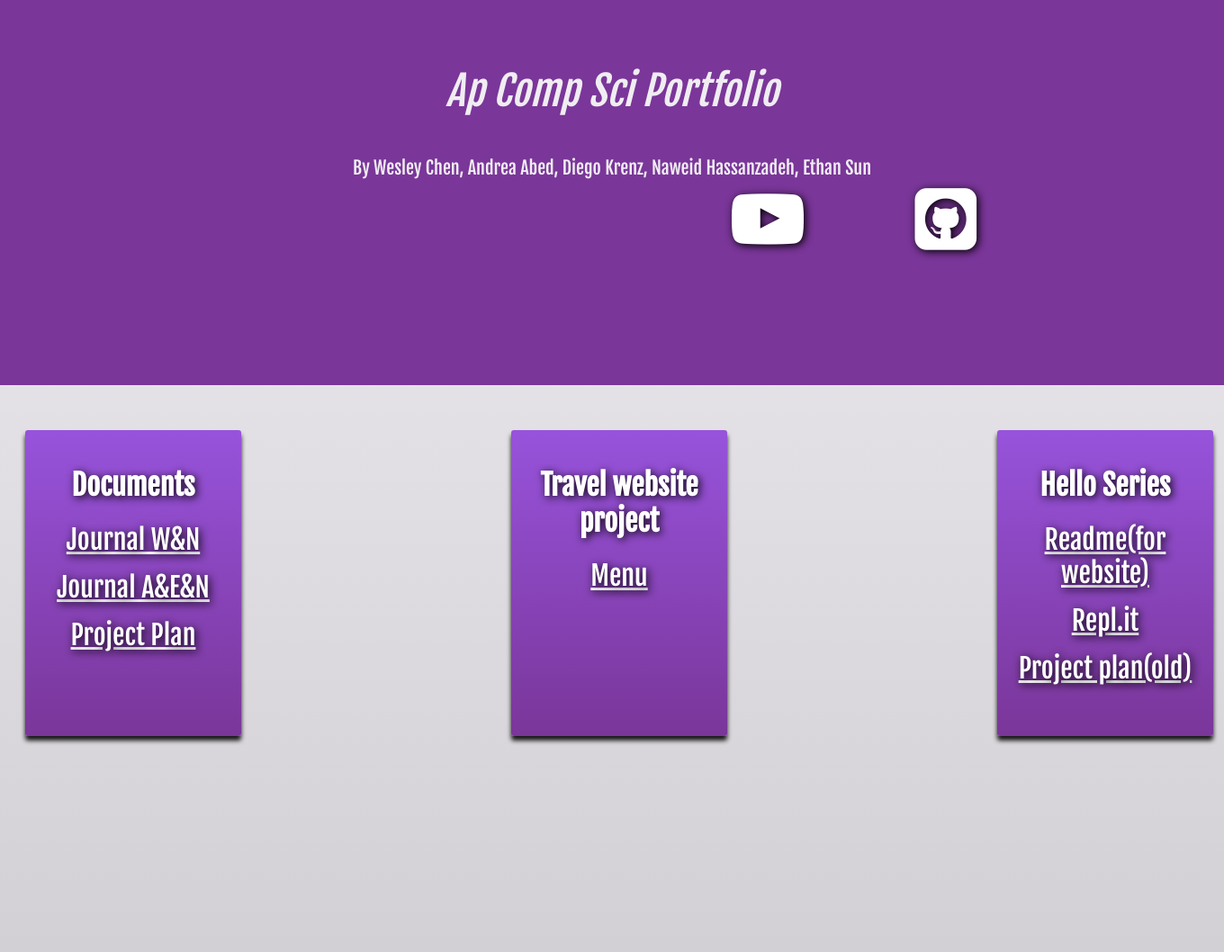
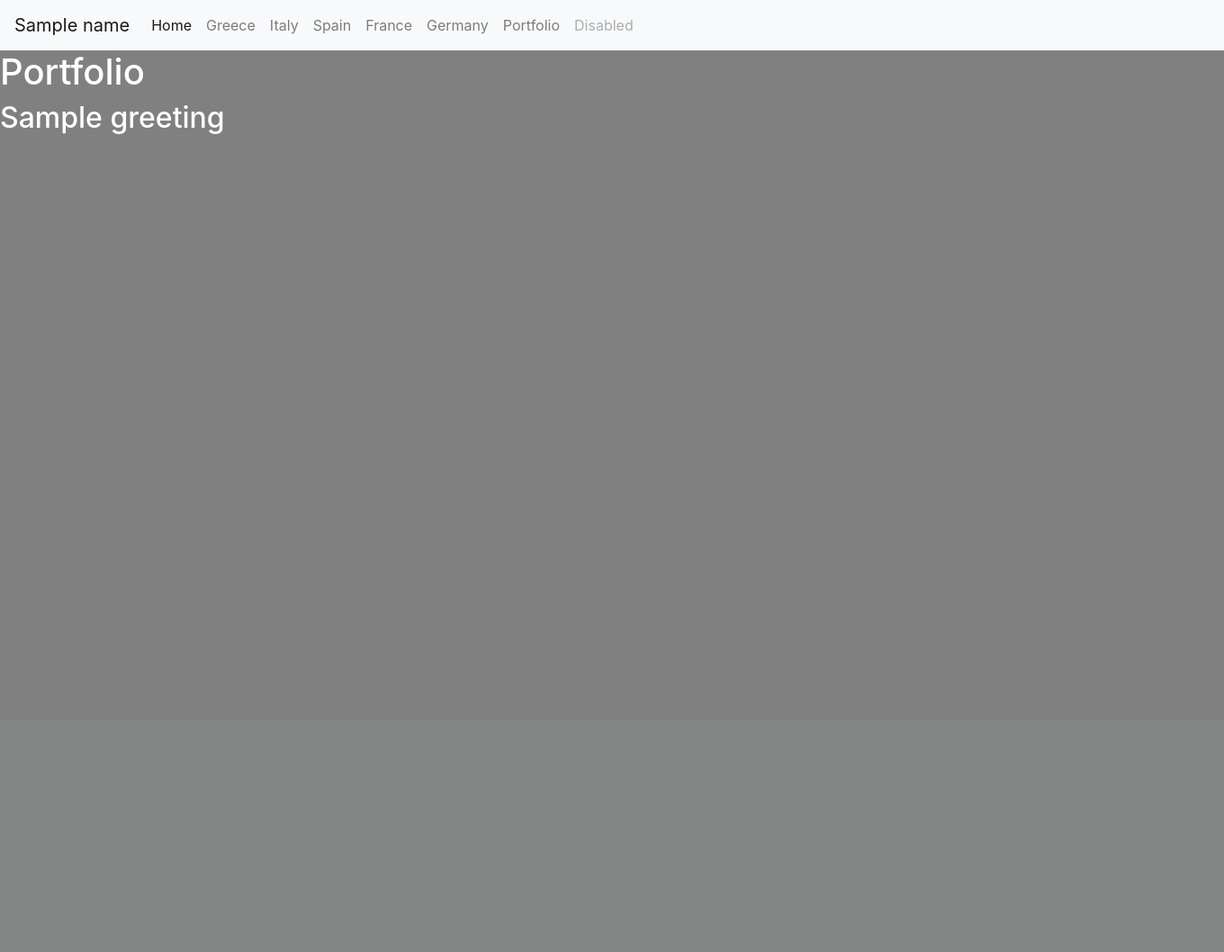
Before and after one commit to EyJajb/veryold_europe, a Flask app: template europe_travel/templates/portfolio.html in a window 1360 px wide. Shown: the top 1058 px of the page at 90% size. After the commit the page ends 149 px from the top, so only its background shows below. Run offline with Flask 2, Linux system fonts and the light colour scheme; the template is opened without the code that fills it: most values are stand-ins (such as "Sample title", 1, 10 or a date in 2020); some libraries are stand-ins or nearby versions.

Commit message:
removed all.html, replaced portfolio with loop

```diff
--- a/europe_travel/main.py
+++ b/europe_travel/main.py
@@ -13,7 +13,7 @@ def home_route():
 
 @app.route("/portfolio/")
 def portfolio_route():
-    return render_template("portfolio.html", projects=projects.setup())
+    return render_template("portfolio.html", datalist=data.alldata())
 
 #adds the app routes so we can have seprate sites for each of the locations where we can include information about them
 @app.route("/greece/")
@@ -36,13 +36,7 @@ def france_route():
 def germany_route():
     return render_template("germany.html", projects=projects.setup())
 
-@app.route("/all/")
-def all_route():
-    return render_template("all.html", datalist=data.alldata())
 
-@app.route("/england/")
-def england_route():
-    return "<h1 style='background-color:blue;color:white'>England!</h1>"
 
 if __name__ == "__main__":
     #runs the application on the repl development server
--- a/europe_travel/templates/base.html
+++ b/europe_travel/templates/base.html
@@ -36,7 +36,6 @@
             <a class="nav-link" href="/france/">France</a>
             <a class="nav-link" href="/germany/">Germany</a>
             <a class="nav-link" href="/portfolio/">Portfolio</a>
-            <a class="nav-link" href="/all/">All</a>
             <a class="nav-link disabled" href="#" tabindex="-1" aria-disabled="true">Disabled</a>
         </div>
     </div>
--- a/europe_travel/templates/portfolio.html
+++ b/europe_travel/templates/portfolio.html
@@ -1,59 +1,29 @@
 <!DOCTYPE html>
+<html lang="en">
 
-<html>
-<head>
-    <!-- Title + links to other folders + fonts-->
-    <title>WesleyChen</title>
-    <link rel="stylesheet" href="../static/style.css">
-    <meta name="viewport" content="width=device-width, initial-scale=1.0">
-    <link href="https://fonts.googleapis.com/css2?family=Fjalla+One&display=swap" rel="stylesheet">
-    <link rel="stylesheet" href="https://cdnjs.cloudflare.com/ajax/libs/font-awesome/4.7.0/css/font-awesome.min.css">
-</head>
-<body>
-<!--Creates the black nav bar(Not actually a nav bar)-->
+{% extends "portfoliobase.html" %}
 
-<div class="header">
-    <i><p style="color:#f0edf2">Ap Comp Sci Portfolio</p></i>
-    <p style="color:#f0edf2;font-size: 20px">By Wesley Chen, Andrea Abed, Diego Krenz, Naweid Hassanzadeh, Ethan Sun </p>
-</div>
-<!--Creates the icons for youtube and github-->
-<div class="icon">
-    <a style="position:relative; top:-225px; right: -805px; color:white" href="https://www.youtube.com/watch?v=dQw4w9WgXcQ&ab_channel=RickAstleyVEVO" target="_blank"><i class="fa fa-youtube-play fa-5x"></i></a>
+{% block head %}
+<h1>Portfolio</h1>
+{% endblock %}
 
-    <a style="position:relative; top:-225px; right: -845px; color:white" href="https://github.com/andrea-abed/europe_travel" target="_blank"><i class= "fa fa-github-square fa-5x"></i></a>
-</div>
 
-</div>
-<!--Creates all the cards-->
-<div style="width:300px; height:300px; position:relative; top:-30px; left: 20px" class="card"><center>
+{% block body %}
+{% for data in datalist: %}
+{% set greeting = data["greeting"] %}
+{% set embed = data["embed"] %}
 
-    <h1 style="color:white">Documents</h1>
-    <!--href links the words after it with the link-->
-    <p><a class="welcome-text" style="color:white" href="https://docs.google.com/document/d/15XZWCyArc6Fv6Ywa5bqmP_nOSDWnGqM-ursyV09_FxM/edit">Journal W&N</p></a>
+<h2>{{greeting}} <span style='color:white;'></span></h2>
+<ol>
+    {% if 'embed' in data %}
+    <li>{{job}} link: <span style='color:midnightblue;'>{{embed}}</span></li>
+    <div class="embed-responsive embed-responsive-4by3">
+        <iframe style="width:100%; height:50%;" class="embed-responsive-item" src={{embed}} ></iframe>
+    </div>
+    {% endif %}
+</ol>
 
-    <p><a class="welcome-text" style="color:white" href="https://docs.google.com/document/d/1QPwyc1Xuv9RBLs38YVvEXeJLtfcbk_punZXeIJM1wcw/edit">Journal A&E&N</p></a>
+{% endfor %}
+{% endblock %}
 
-    <p><a class="welcome-text" style="color:white" href="https://docs.google.com/document/d/1VJz3bjcGSNatEY4aVoDGxhfeJRwPQQI6zGf2Ji53uDk/edit?usp=sharing">Project Plan</p></a>
-
-</div>
-<!--the style="" makes it that everything under it will have the atributes of what is written-->
-<div style="width:300px; height:300px; position:relative; top:-370px; left: 1100px" class="card"><center>
-
-    <h1 style="color:white">Hello Series</h1>
-
-    <p><a class="welcome-text" style="color:white" href="https://github.com/andrea-abed/europe_travel/blob/master/README.md">Readme(for website)</p></a>
-
-    <p><a class="welcome-text" style="color:white" href="https://repl.it/@dkrenz/period-2-group#READMEFIRST.md<h1 style=">Repl.it</p></a>
-
-    <p><a class="welcome-text" style="color:white" href="https://docs.google.com/document/d/1n8XvhfdLlLcQkmsrgegQgb6QPyclnFSn_wVakUGTJAo/edit?usp=sharing">Project plan(old)</p></a>
-</div>
-<!--The use of class card makes it easier to write/organize. See class card in style.css folder-->
-<div style="width:300px; height:300px; position:relative; top:-710px; right: -560px" class="card"><center>
-
-    <h1 style="color:white">Travel website project</h1>
-
-    <p><a class="welcome-text" style="color:white" href="http://127.0.0.1:5000/g">Menu</p></a>
-
-    </h1></a></div>
-</body>
 </html>
--- /dev/null
+++ b/europe_travel/templates/portfoliobase.html
@@ -0,0 +1,40 @@
+<!DOCTYPE html>
+<html lang="en">
+
+<head>
+    <!-- Bootstrap CSS -->
+    <link rel="stylesheet" href="https://stackpath.bootstrapcdn.com/bootstrap/4.3.1/css/bootstrap.min.css" integrity="sha384-ggOyR0iXCbMQv3Xipma34MD+dH/1fQ784/j6cY/iJTQUOhcWr7x9JvoRxT2MZw1T" crossorigin="anonymous">
+</head>
+
+<body style="background-color:gray;color:white;">
+<!--Navbar-->
+<nav class="navbar navbar-expand-lg navbar-light bg-light">
+    <a class="navbar-brand" href="#">{{name}}</a>
+    <button class="navbar-toggler" type="button" data-toggle="collapse" data-target="#navbarNavAltMarkup" aria-controls="navbarNavAltMarkup" aria-expanded="false" aria-label="Toggle navigation">
+        <span class="navbar-toggler-icon"></span>
+    </button>
+    <div class="collapse navbar-collapse" id="navbarNavAltMarkup">
+        <div class="navbar-nav">
+            <a class="nav-link active" href="/">Home <span class="sr-only">(current)</span></a>
+            <a class="nav-link" href="/greece/">Greece</a>
+            <a class="nav-link" href="/italy/">Italy</a>
+            <a class="nav-link" href="/spain/">Spain</a>
+            <a class="nav-link" href="/france/">France</a>
+            <a class="nav-link" href="/germany/">Germany</a>
+            <a class="nav-link" href="/portfolio/">Portfolio</a>
+            <a class="nav-link disabled" href="#" tabindex="-1" aria-disabled="true">Disabled</a>
+        </div>
+    </div>
+</nav>
+
+{% block head %}
+<h1></h1>
+{% endblock %}
+
+{% block body %}
+{% endblock %}
+
+
+</body>
+
+</html>
--- a/europe_travel/templates/travel.html
+++ b/europe_travel/templates/travel.html
@@ -43,7 +43,6 @@
             <a class="nav-link" href="/france/">France</a>
             <a class="nav-link" href="/germany/">Germany</a>
             <a class="nav-link" href="/portfolio/">Portfolio</a>
-            <a class="nav-link" href="/all/">All</a>
             <a class="nav-link disabled" href="#" tabindex="-1" aria-disabled="true">Disabled</a>
         </div>
     </div>
```
Also changed, not shown: europe_travel/templates/all.html (deleted, +0 -28 lines), europe_travel/templates/allbase.html (deleted, +0 -59 lines).
